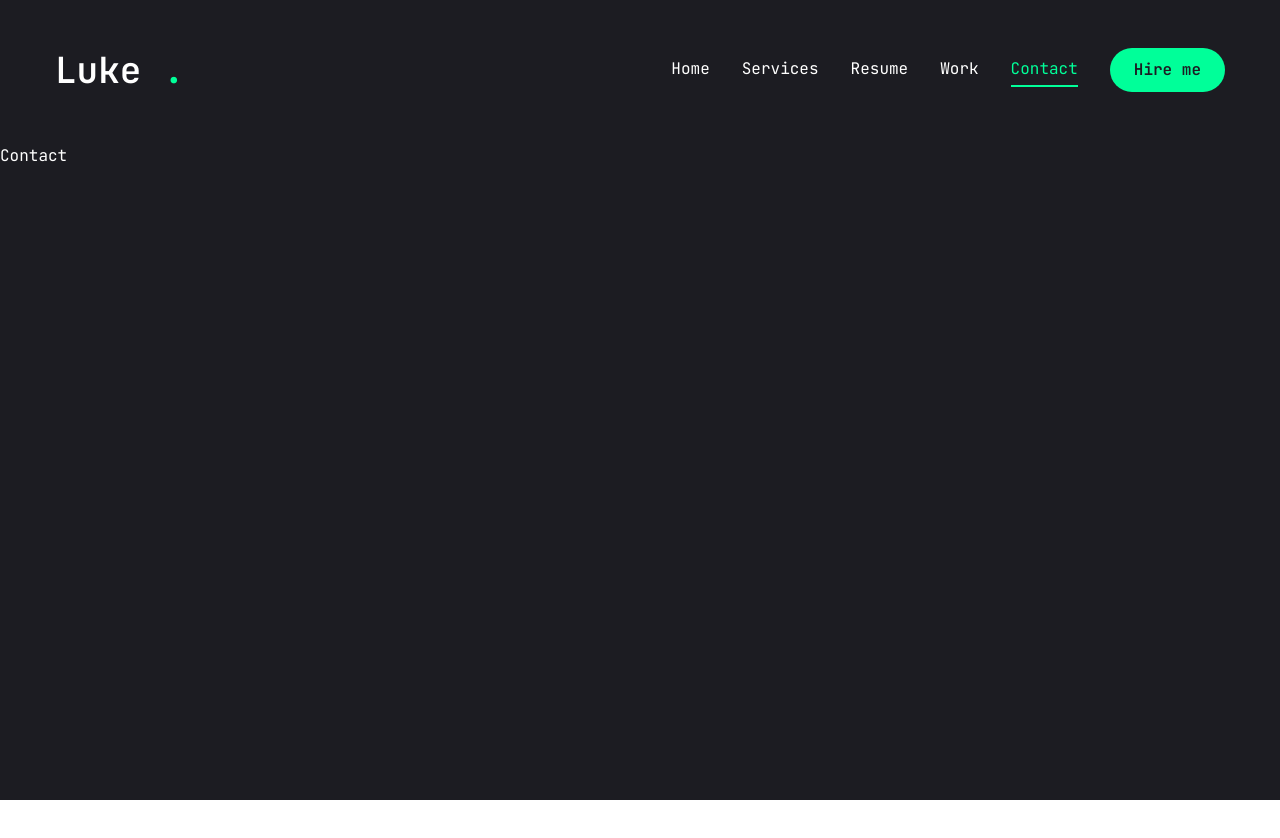
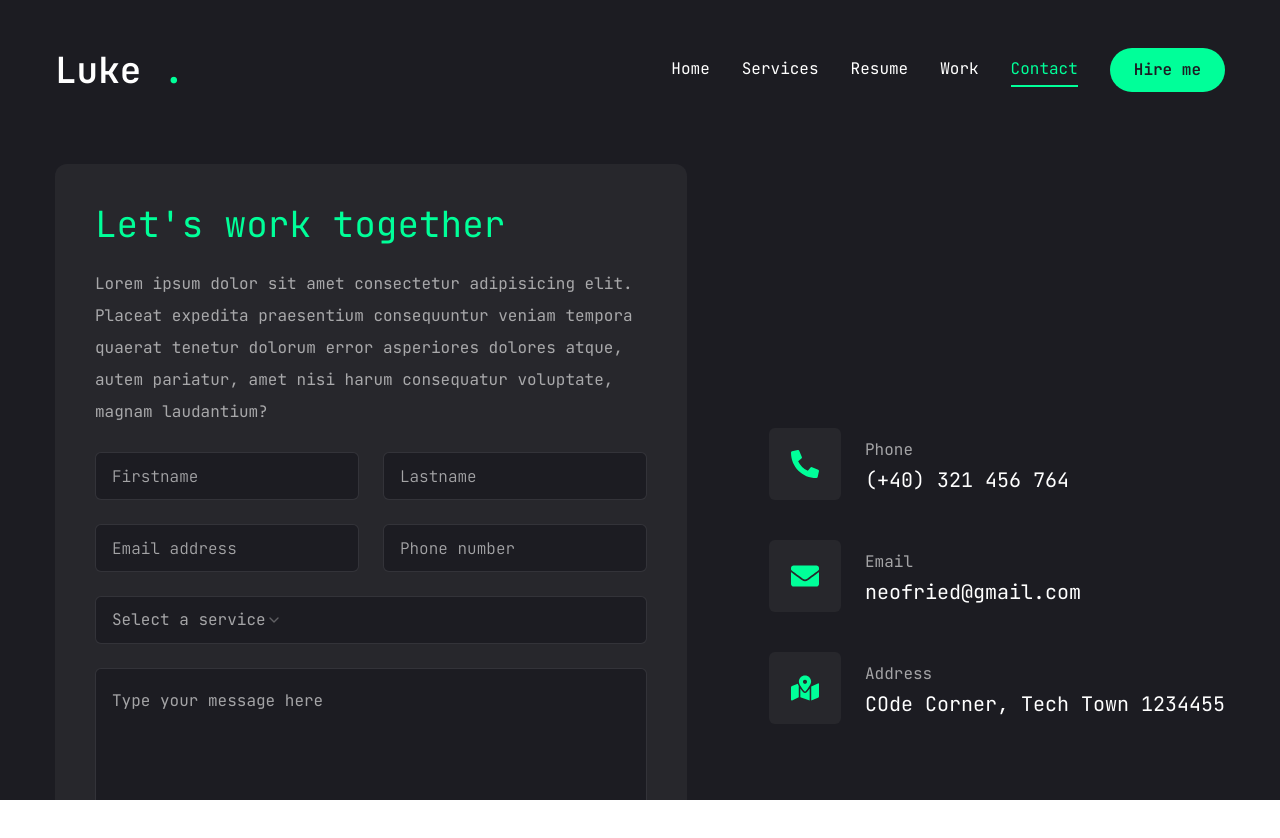
Before and after one commit to ccaichilatiao/portfolio, a Next.js app: page /contact in a window 1280 px wide. Shown: the top 838 px of the page. Before the commit the page ends 800 px from the top, so only its background shows below. Built offline with nearby package versions, Linux system fonts and the light colour scheme.

Commit message:
contact page

```diff
--- a/app/contact/page.tsx
+++ b/app/contact/page.tsx
@@ -1,7 +1,109 @@
-import React from "react";
+"use client";
+import { FaPhoneAlt, FaEnvelope, FaMapMarkedAlt } from "react-icons/fa";
+import { motion } from "framer-motion";
+import { Input } from "@/components/ui/input";
+import {
+  Select,
+  SelectContent,
+  SelectGroup,
+  SelectItem,
+  SelectLabel,
+  SelectTrigger,
+  SelectValue,
+} from "@/components/ui/select";
+import { Textarea } from "@/components/ui/textarea";
+import { Button } from "@/components/ui/button";
+
+const info = [
+  {
+    icon: <FaPhoneAlt />,
+    title: "Phone",
+    description: "(+40) 321 456 764",
+  },
+  {
+    icon: <FaEnvelope />,
+    title: "Email",
+    description: "neofried@gmail.com",
+  },
+  {
+    icon: <FaMapMarkedAlt />,
+    title: "Address",
+    description: "COde Corner, Tech Town 1234455",
+  },
+];
 
 const Contact = () => {
-  return <div>Contact</div>;
+  return (
+    <motion.div
+      initial={{ opacity: 0 }}
+      animate={{
+        opacity: 1,
+        transition: { delay: 2.4, duration: 0.4, ease: "easeIn" },
+      }}
+      className="py-6"
+    >
+      <div className="container mx-auto">
+        <div className="flex flex-col xl:flex-row gap-[30px]">
+          {/* form */}
+          <div className="xl:w-[54%] order-2 xl:order-none">
+            <form className="flex flex-col gap-6 p-10 bg-[#27272c] rounded-xl">
+              <h3 className="text-4xl text-accent">Let's work together</h3>
+              <p className="text-white/60">
+                Lorem ipsum dolor sit amet consectetur adipisicing elit. Placeat
+                expedita praesentium consequuntur veniam tempora quaerat tenetur
+                dolorum error asperiores dolores atque, autem pariatur, amet
+                nisi harum consequatur voluptate, magnam laudantium?
+              </p>
+              {/* inputs */}
+              <div className="grid grid-cols-1 md:grid-cols-2 gap-6">
+                <Input type="firstname" placeholder="Firstname" />
+                <Input type="lastname" placeholder="Lastname" />
+                <Input type="email" placeholder="Email address" />
+                <Input type="phone" placeholder="Phone number" />
+              </div>
+              {/* select */}
+              <Select>
+                <SelectTrigger className="w-full">
+                  <SelectValue placeholder="Select a service" />
+                </SelectTrigger>
+                <SelectContent>
+                  <SelectGroup>
+                    <SelectLabel>Select a service</SelectLabel>
+                    <SelectItem value="est">Web Development</SelectItem>
+                    <SelectItem value="cst">UI/UX Design</SelectItem>
+                    <SelectItem value="mst">Logo Design</SelectItem>
+                  </SelectGroup>
+                </SelectContent>
+              </Select>
+              <Textarea
+                className="h-[200px]"
+                placeholder="Type your message here"
+              />
+              <Button className="max-w-40" size="lg">
+                Send Message
+              </Button>
+            </form>
+          </div>
+          {/* info */}
+          <div className="flex-1 flex items-center xl:justify-end order-1 xl:order-none mb-8 xl:mb-0">
+            <ul className="flex flex-col gap-10">
+              {info.map((item, index) => (
+                <li className="flex items-center gap-6" key={index}>
+                  <div className="w-[52px] h-[52px] xl:w-[72px] xl:h-[72px] bg-[#27272c] text-accent rounded-md flex items-center justify-center">
+                    <div className="text-[28px]">{item.icon}</div>
+                  </div>
+                  <div className="flex-1">
+                    <p className="text-white/60">{item.title}</p>
+                    <h3 className="text-xl">{item.description}</h3>
+                  </div>
+                </li>
+              ))}
+            </ul>
+          </div>
+        </div>
+      </div>
+    </motion.div>
+  );
 };
 
 export default Contact;
--- a/components/ui/input.tsx
+++ b/components/ui/input.tsx
@@ -1,6 +1,6 @@
-import * as React from "react"
+import * as React from "react";
 
-import { cn } from "@/lib/utils"
+import { cn } from "@/lib/utils";
 
 export interface InputProps
   extends React.InputHTMLAttributes<HTMLInputElement> {}
@@ -11,15 +11,15 @@
       <input
         type={type}
         className={cn(
-          "flex h-10 w-full rounded-md border border-input bg-background px-3 py-2 text-sm ring-offset-background file:border-0 file:bg-transparent file:text-sm file:font-medium placeholder:text-muted-foreground focus-visible:outline-none focus-visible:ring-2 focus-visible:ring-ring focus-visible:ring-offset-2 disabled:cursor-not-allowed disabled:opacity-50",
+          "flex h-[48px] rounded-md border border-white/10 focus:border-accent font-light bg-primary px-4 py-5 text-base placeholder:text-white/60 outline-none",
           className
         )}
         ref={ref}
         {...props}
       />
-    )
+    );
   }
-)
-Input.displayName = "Input"
+);
+Input.displayName = "Input";
 
-export { Input }
+export { Input };
--- a/components/ui/select.tsx
+++ b/components/ui/select.tsx
@@ -1,16 +1,16 @@
-"use client"
+"use client";
 
-import * as React from "react"
-import * as SelectPrimitive from "@radix-ui/react-select"
-import { Check, ChevronDown, ChevronUp } from "lucide-react"
+import * as React from "react";
+import * as SelectPrimitive from "@radix-ui/react-select";
+import { Check, ChevronDown, ChevronUp } from "lucide-react";
 
-import { cn } from "@/lib/utils"
+import { cn } from "@/lib/utils";
 
-const Select = SelectPrimitive.Root
+const Select = SelectPrimitive.Root;
 
-const SelectGroup = SelectPrimitive.Group
+const SelectGroup = SelectPrimitive.Group;
 
-const SelectValue = SelectPrimitive.Value
+const SelectValue = SelectPrimitive.Value;
 
 const SelectTrigger = React.forwardRef<
   React.ElementRef<typeof SelectPrimitive.Trigger>,
@@ -19,7 +19,7 @@
   <SelectPrimitive.Trigger
     ref={ref}
     className={cn(
-      "flex h-10 w-full items-center justify-between rounded-md border border-input bg-background px-3 py-2 text-sm ring-offset-background placeholder:text-muted-foreground focus:outline-none focus:ring-2 focus:ring-ring focus:ring-offset-2 disabled:cursor-not-allowed disabled:opacity-50 [&>span]:line-clamp-1",
+      "flex h-[48px] w-full items-center justify-bewteen rounded-md border border-white/10 bg-primary px-4 py-5 text-base text-white/60 placeholder:text-white/10 focus:border-accent outlin-none",
       className
     )}
     {...props}
@@ -29,8 +29,8 @@
       <ChevronDown className="h-4 w-4 opacity-50" />
     </SelectPrimitive.Icon>
   </SelectPrimitive.Trigger>
-))
-SelectTrigger.displayName = SelectPrimitive.Trigger.displayName
+));
+SelectTrigger.displayName = SelectPrimitive.Trigger.displayName;
 
 const SelectScrollUpButton = React.forwardRef<
   React.ElementRef<typeof SelectPrimitive.ScrollUpButton>,
@@ -46,8 +46,8 @@
   >
     <ChevronUp className="h-4 w-4" />
   </SelectPrimitive.ScrollUpButton>
-))
-SelectScrollUpButton.displayName = SelectPrimitive.ScrollUpButton.displayName
+));
+SelectScrollUpButton.displayName = SelectPrimitive.ScrollUpButton.displayName;
 
 const SelectScrollDownButton = React.forwardRef<
   React.ElementRef<typeof SelectPrimitive.ScrollDownButton>,
@@ -63,9 +63,9 @@
   >
     <ChevronDown className="h-4 w-4" />
   </SelectPrimitive.ScrollDownButton>
-))
+));
 SelectScrollDownButton.displayName =
-  SelectPrimitive.ScrollDownButton.displayName
+  SelectPrimitive.ScrollDownButton.displayName;
 
 const SelectContent = React.forwardRef<
   React.ElementRef<typeof SelectPrimitive.Content>,
@@ -75,7 +75,7 @@
     <SelectPrimitive.Content
       ref={ref}
       className={cn(
-        "relative z-50 max-h-96 min-w-[8rem] overflow-hidden rounded-md border bg-popover text-popover-foreground shadow-md data-[state=open]:animate-in data-[state=closed]:animate-out data-[state=closed]:fade-out-0 data-[state=open]:fade-in-0 data-[state=closed]:zoom-out-95 data-[state=open]:zoom-in-95 data-[side=bottom]:slide-in-from-top-2 data-[side=left]:slide-in-from-right-2 data-[side=right]:slide-in-from-left-2 data-[side=top]:slide-in-from-bottom-2",
+        "relative z-50 max-h-96 min-w-[8rem] overflow-hidden rounded-md border border-white/10 bg-primary text-white shadow-md data-[state=open]:animate-in data-[state=closed]:animate-out data-[state=closed]:fade-out-0 data-[state=open]:fade-in-0 data-[state=closed]:zoom-out-95 data-[state=open]:zoom-in-95 data-[side=bottom]:slide-in-from-top-2 data-[side=left]:slide-in-from-right-2 data-[side=right]:slide-in-from-left-2 data-[side=top]:slide-in-from-bottom-2",
         position === "popper" &&
           "data-[side=bottom]:translate-y-1 data-[side=left]:-translate-x-1 data-[side=right]:translate-x-1 data-[side=top]:-translate-y-1",
         className
@@ -96,8 +96,8 @@
       <SelectScrollDownButton />
     </SelectPrimitive.Content>
   </SelectPrimitive.Portal>
-))
-SelectContent.displayName = SelectPrimitive.Content.displayName
+));
+SelectContent.displayName = SelectPrimitive.Content.displayName;
 
 const SelectLabel = React.forwardRef<
   React.ElementRef<typeof SelectPrimitive.Label>,
@@ -108,8 +108,8 @@
     className={cn("py-1.5 pl-8 pr-2 text-sm font-semibold", className)}
     {...props}
   />
-))
-SelectLabel.displayName = SelectPrimitive.Label.displayName
+));
+SelectLabel.displayName = SelectPrimitive.Label.displayName;
 
 const SelectItem = React.forwardRef<
   React.ElementRef<typeof SelectPrimitive.Item>,
@@ -118,7 +118,7 @@
   <SelectPrimitive.Item
     ref={ref}
     className={cn(
-      "relative flex w-full cursor-default select-none items-center rounded-sm py-1.5 pl-8 pr-2 text-sm outline-none focus:bg-accent focus:text-accent-foreground data-[disabled]:pointer-events-none data-[disabled]:opacity-50",
+      "relative flex w-full cursor-default select-none items-center rounded-sm py-1.5 pl-8 pr-2 text-sm outline-none focus:bg-accent focus:text-primary data-[disabled]:pointer-events-none data-[disabled]:opacity-50",
       className
     )}
     {...props}
@@ -131,8 +131,8 @@
 
     <SelectPrimitive.ItemText>{children}</SelectPrimitive.ItemText>
   </SelectPrimitive.Item>
-))
-SelectItem.displayName = SelectPrimitive.Item.displayName
+));
+SelectItem.displayName = SelectPrimitive.Item.displayName;
 
 const SelectSeparator = React.forwardRef<
   React.ElementRef<typeof SelectPrimitive.Separator>,
@@ -143,8 +143,8 @@
     className={cn("-mx-1 my-1 h-px bg-muted", className)}
     {...props}
   />
-))
-SelectSeparator.displayName = SelectPrimitive.Separator.displayName
+));
+SelectSeparator.displayName = SelectPrimitive.Separator.displayName;
 
 export {
   Select,
@@ -157,4 +157,4 @@
   SelectSeparator,
   SelectScrollUpButton,
   SelectScrollDownButton,
-}
+};
--- a/components/ui/textarea.tsx
+++ b/components/ui/textarea.tsx
@@ -10,7 +10,7 @@
     return (
       <textarea
         className={cn(
-          "flex min-h-[80px] w-full rounded-md border border-input bg-background px-3 py-2 text-sm ring-offset-background placeholder:text-muted-foreground focus-visible:outline-none focus-visible:ring-2 focus-visible:ring-ring focus-visible:ring-offset-2 disabled:cursor-not-allowed disabled:opacity-50",
+          "flex min-h-[80px] w-full rounded-md border border-white/10 bg-primary px-4 py-5 text-base placeholder:text-white/60 focus-visible:outline-none focus-visible:ring-1 focus-visible:ring-accent focus-visible:ring-offset-0 disabled:cursor-not-allowed disabled:opacity-50",
           className
         )}
         ref={ref}
```
